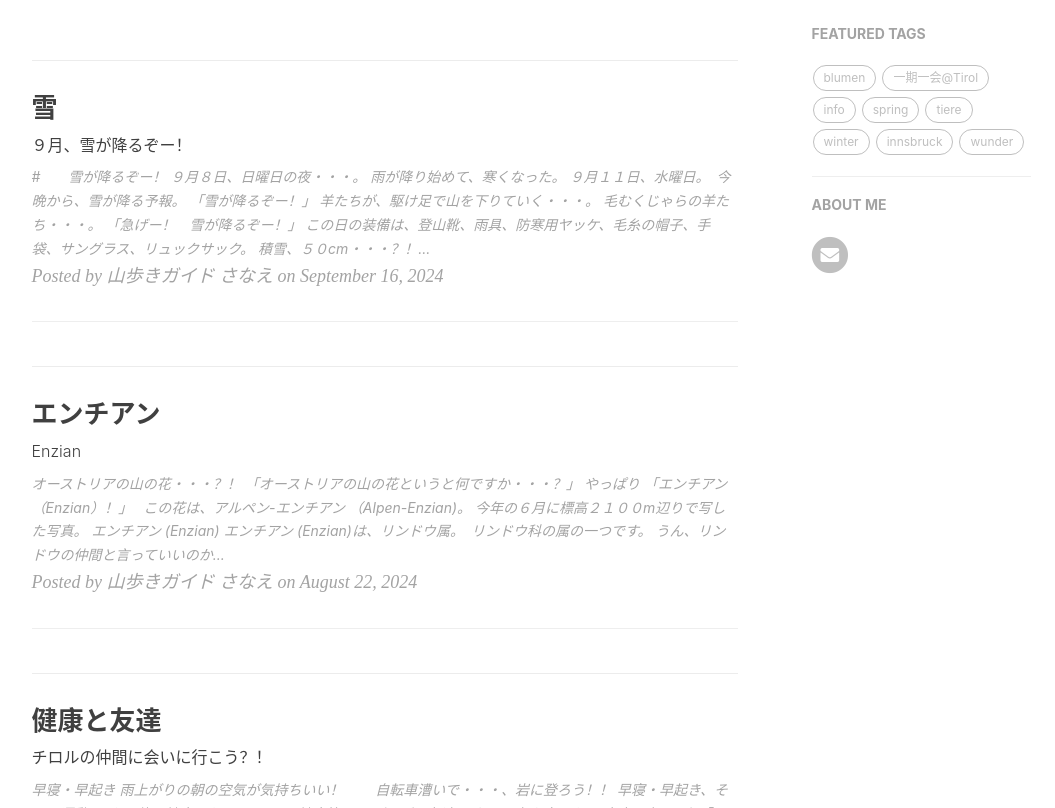
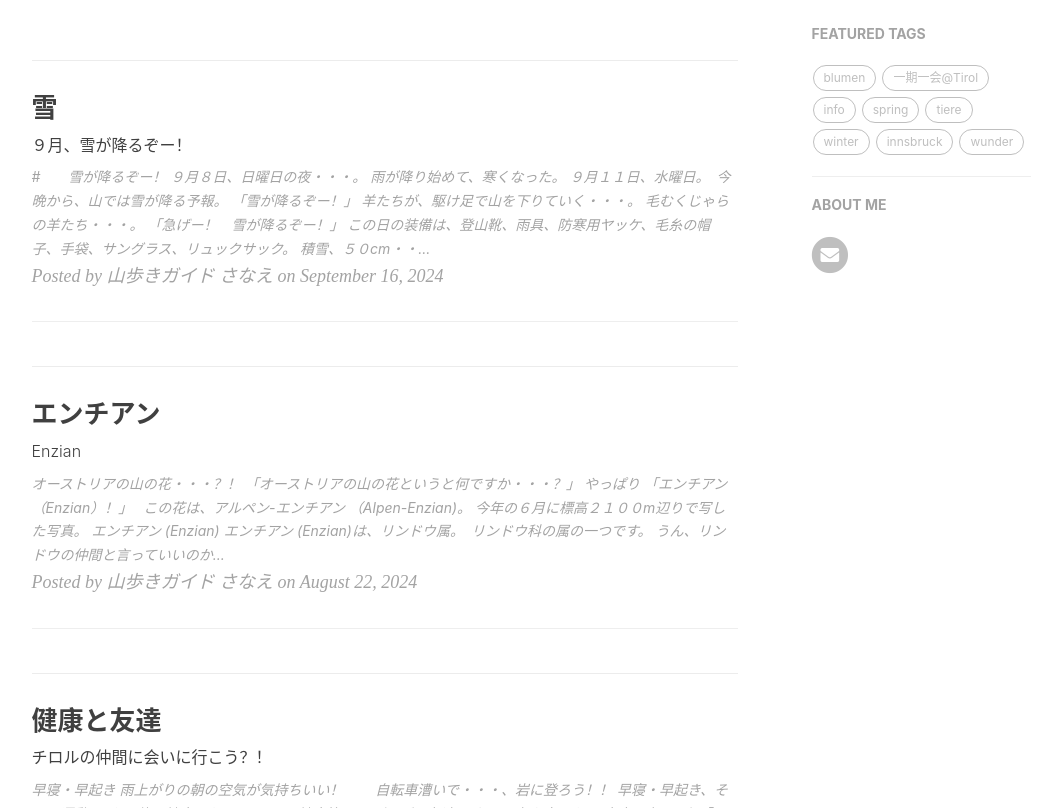
Before and after one commit to yamayagi/yamayagi.github.io, a Jekyll site: the page built from index.html, in a window 1280 px wide and 900 px high, scrolled down 330 px, cut to the strip 92-900 px from the top of the window. Shown: the whole strip, without its empty margins (136-1191 px from the left). Built offline with Jekyll 4.4.1, drawn with Linux system fonts in a browser that asks for light colours; nearby versions of some CDN libraries; the list of posts is cut into pages by our own code; comment, search, counter and statistics services are not loaded.

Commit message:
Update 2024-09-16-schnee.md

```diff
--- a/_posts/2024-09-16-schnee.md
+++ b/_posts/2024-09-16-schnee.md
@@ -10,7 +10,7 @@ tags: [一期一会@Tirol]
 
 雨が降り始めて、寒くなった。
 
-９月１１日、水曜日。　今晩から、雪が降る予報。
+９月１１日、水曜日。　今晩から、山では雪が降る予報。
 
 ![20240911schaf1](https://piwigo.schickl.de/i.php?/upload/2024/09/15/20240915094939-2f4a772b-me.jpg)
 
```
